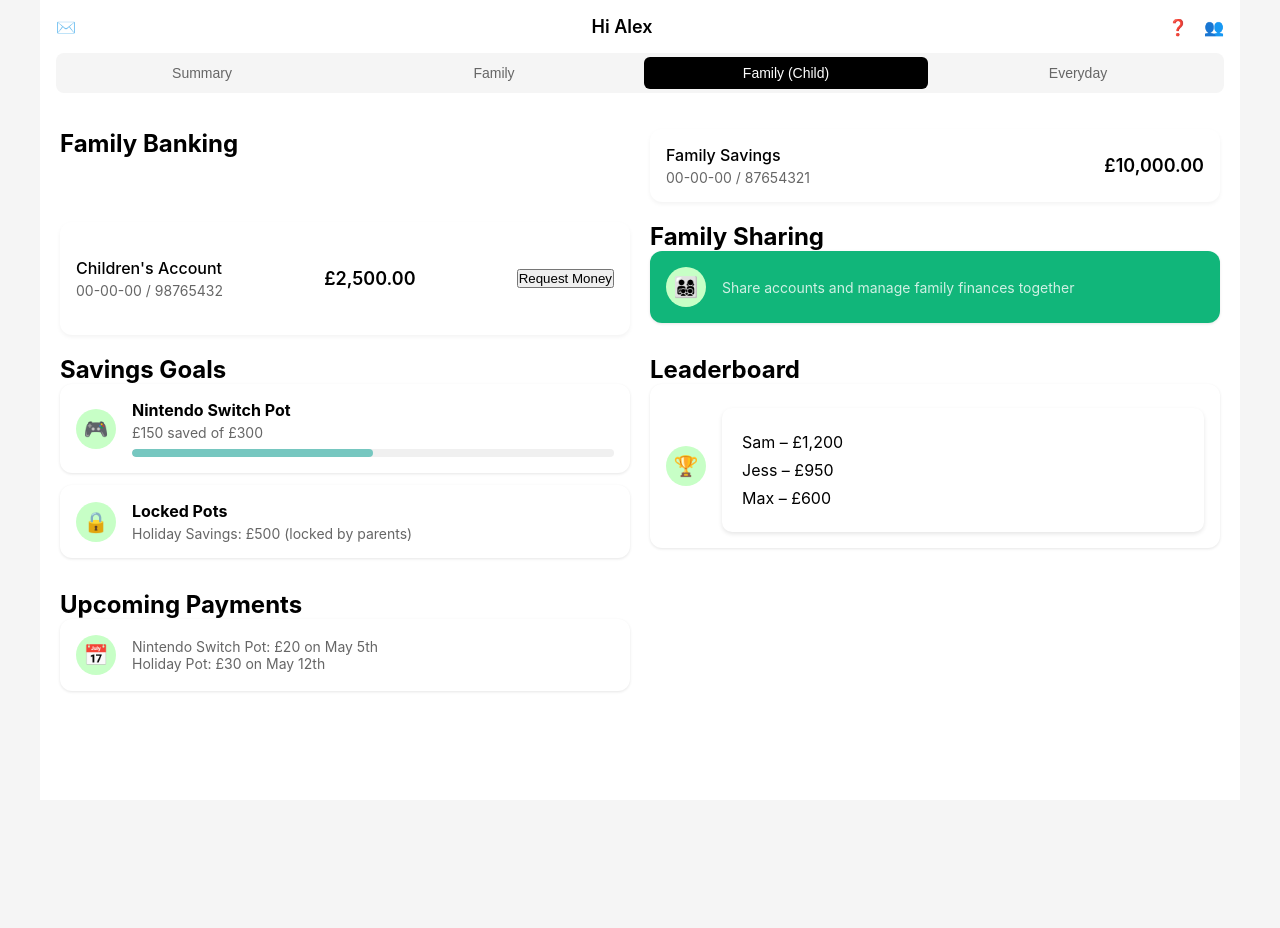
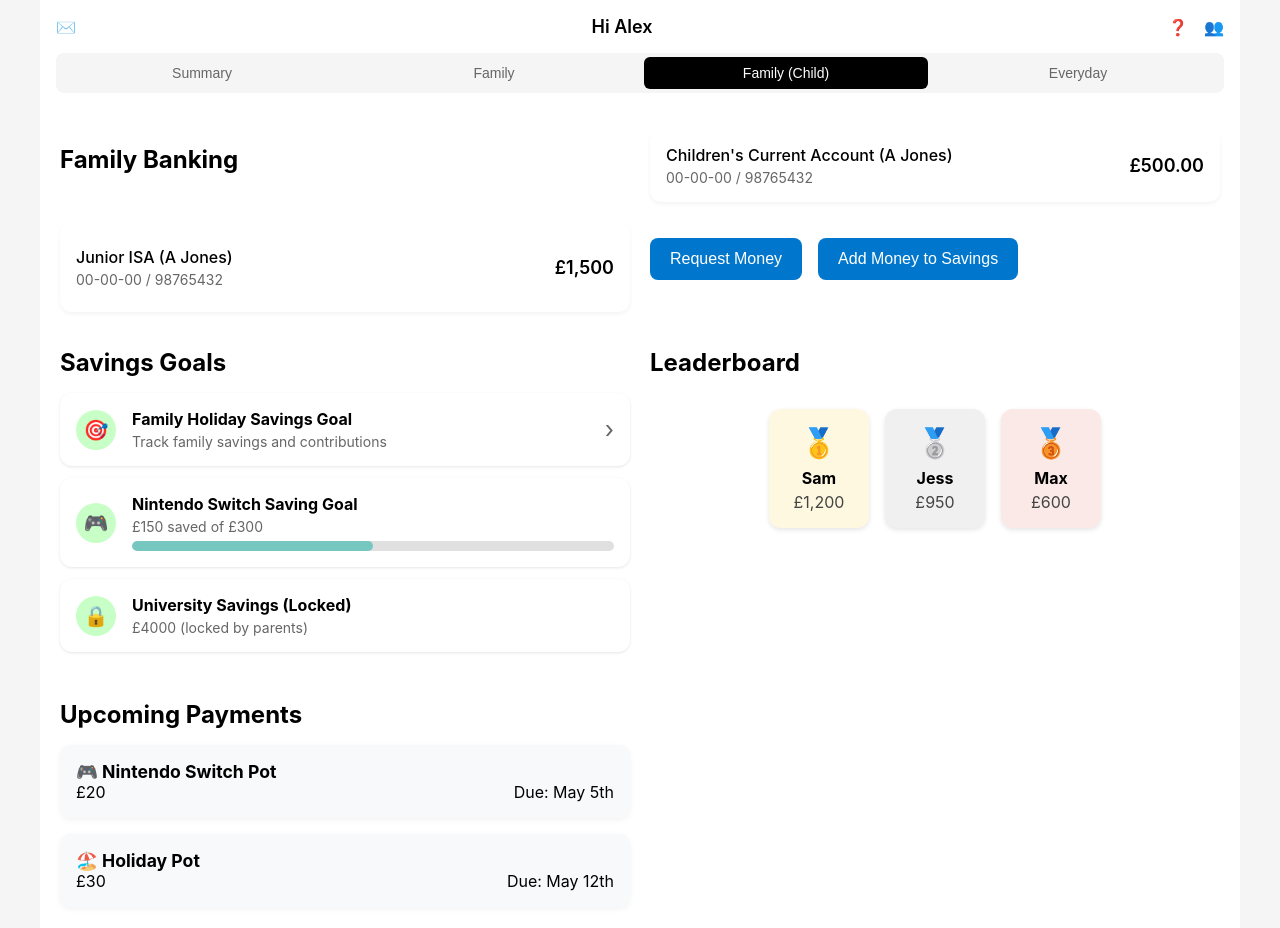
Before and after one commit to OsmanAli20/Quantum-Drift, a React (Create React App) app: page /family-child in a window 1280 px wide. Shown: the top 928 px of the page. Before the commit the page ends 800 px from the top, so only its background shows below. Built offline with nearby package versions, Linux system fonts and the light colour scheme.

Commit message:
improved child view

```diff
--- a/src/App.css
+++ b/src/App.css
@@ -43,3 +43,49 @@ nav {
   background-color: #76c7c0;
   border-radius: 5px;
 }
+
+.leaderboard-grid {
+  display: flex;
+  gap: 1rem;
+  flex-wrap: wrap;
+}
+
+.leaderboard-card {
+  background-color: #f3f4f6;
+  padding: 1rem;
+  border-radius: 12px;
+  text-align: center;
+  width: 100px;
+  box-shadow: 0 2px 5px rgba(0,0,0,0.1);
+  flex-direction: column;
+}
+
+.leaderboard-card .place-icon {
+  font-size: 1.8rem;
+}
+
+.leaderboard-card .child-name {
+  font-weight: bold;
+  margin-top: 0.5rem;
+}
+
+.leaderboard-card .child-amount {
+  color: #444;
+  margin-top: 0.25rem;
+}
+
+.gold {
+  background-color: #fff8e1;
+}
+
+.silver {
+  background-color: #f0f0f0;
+}
+
+.bronze {
+  background-color: #fbe9e7;
+}
+
+h2 {
+  padding: 1rem 0; /* 1rem top and bottom, 0 left and right */
+}
--- a/src/App.js
+++ b/src/App.js
@@ -7,6 +7,7 @@ import FamilyParent from './pages/familyParent';
 import SaveMatch from './pages/saveMatch';
 import FamilyChild from './pages/familyChild';
 import SavingGoals from './pages/savingGoals';
+import SavingsGoalsChild from './pages/savingGoalsChild';
 
 function App() {
   return (
@@ -18,6 +19,7 @@ function App() {
         <Route path="/everyday" element={<Everyday />} />
         <Route path="/save-match" element={<SaveMatch />} />
         <Route path="/saving-goals" element={<SavingGoals />} />
+        <Route path="/saving-goals-child" element={<SavingsGoalsChild />} />
       </Routes>
     </div>
   );
--- a/src/pages/familyChild.jsx
+++ b/src/pages/familyChild.jsx
@@ -26,43 +26,44 @@ function FamilyParent() {
 
       <main className="account-summary">
         <h2>Family Banking</h2>
-
         <div className="account-card">
           <div className="account-details">
-            <span className="account-name">Family Savings</span>
-            <span className="account-number">00-00-00 / 87654321</span>
+            <span className="account-name">Children's Current Account (A Jones)</span>
+            <span className="account-number">00-00-00 / 98765432</span>
           </div>
-          <span className="account-balance">£10,000.00</span>
+          <span className="account-balance">£500.00</span>
         </div>
 
         <div className="account-card">
           <div className="account-details">
-            <span className="account-name">Children's Account</span>
+            <span className="account-name">Junior ISA (A Jones)</span>
             <span className="account-number">00-00-00 / 98765432</span>
           </div>
-          <span className="account-balance">£2,500.00</span>
-          <button className="request-button">Request Money</button>
+          <span className="account-balance">£1,500</span>
         </div>
 
-        {/* Family Sharing */}
-        <section className="feature-section">
-          <h2>Family Sharing</h2>
-          <div className="space-card green-bg">
-            <div className="space-icon light-green">👨‍👩‍👧‍👦</div>
-            <div className="space-details">
-              <p>Share accounts and manage family finances together</p>
-            </div>
-          </div>
-        </section>
+        <div className="account-actions">
+          <button className="action-button">Request Money</button>
+          <button className="action-button">Add Money to Savings</button>
+        </div>
 
         <section className="feature-section">
         <h2>Savings Goals</h2>
+
+        <div className="space-card" onClick={() => navigate('/saving-goals-child')} style={{ cursor: 'pointer' }}>
+            <div className="space-icon light-green">🎯</div>
+            <div className="space-details">
+              <h3>Family Holiday Savings Goal</h3>
+              <p>Track family savings and contributions</p>
+            </div>
+            <span className="chevron">›</span>
+          </div>
 
         {/* Nintendo Switch Goal */}
         <div className="space-card">
           <div className="space-icon light-green">🎮</div>
           <div className="space-details">
-            <h3>Nintendo Switch Pot</h3>
+            <h3>Nintendo Switch Saving Goal</h3>
             <p>£150 saved of £300</p>
             <div className="progress-bar">
               <div className="progress" style={{ width: '50%' }}></div>
@@ -74,8 +75,8 @@ function FamilyParent() {
         <div className="space-card lock-card">
           <div className="space-icon light-green">🔒</div>
           <div className="space-details">
-            <h3>Locked Pots</h3>
-            <p>Holiday Savings: £500 (locked by parents)</p>
+            <h3>University Savings (Locked)</h3>
+            <p> £4000 (locked by parents)</p>
           </div>
         </div>
       </section>
@@ -83,29 +84,46 @@ function FamilyParent() {
         {/* Leaderboard */}
         <section className="feature-section">
           <h2>Leaderboard</h2>
-          <div className="space-card">
-            <div className="space-icon light-green">🏆</div>
-            <div className="space-details">
-              <ul className="leaderboard">
-                <li>Sam – £1,200</li>
-                <li>Jess – £950</li>
-                <li>Max – £600</li>
-              </ul>
+          <div className="leaderboard-grid">
+            <div className="leaderboard-card gold">
+              <div className="place-icon">🥇</div>
+              <div className="child-name">Sam</div>
+              <div className="child-amount">£1,200</div>
+            </div>
+            <div className="leaderboard-card silver">
+              <div className="place-icon">🥈</div>
+              <div className="child-name">Jess</div>
+              <div className="child-amount">£950</div>
+            </div>
+            <div className="leaderboard-card bronze">
+              <div className="place-icon">🥉</div>
+              <div className="child-name">Max</div>
+              <div className="child-amount">£600</div>
             </div>
           </div>
         </section>
 
         {/* Upcoming Payments */}
         <section className="feature-section">
-          <h2>Upcoming Payments</h2>
-          <div className="space-card">
-            <div className="space-icon light-green">📅</div>
-            <div className="space-details">
-              <p>Nintendo Switch Pot: £20 on May 5th</p>
-              <p>Holiday Pot: £30 on May 12th</p>
-            </div>
+        <h2>Upcoming Payments</h2>
+
+        <div className="payment-card">
+          <h3>🎮 Nintendo Switch Pot</h3>
+          <div className="payment-info">
+            <span className="payment-amount">£20</span>
+            <span className="payment-date">Due: May 5th</span>
           </div>
-        </section>
+        </div>
+
+        <div className="payment-card">
+          <h3>🏖️ Holiday Pot</h3>
+          <div className="payment-info">
+            <span className="payment-amount">£30</span>
+            <span className="payment-date">Due: May 12th</span>
+          </div>
+        </div>
+      </section>
+
 
 
       </main>
--- /dev/null
+++ b/src/pages/savingGoalsChild.jsx
@@ -0,0 +1,137 @@
+import React, { useState } from 'react';
+import { useNavigate } from 'react-router-dom';
+import '../styles/Home.css';
+
+function SavingGoals() {
+  const navigate = useNavigate();
+
+  // Dummy data for family members
+  const [familyMembers] = useState([
+    { id: 1, name: 'Alex', monthlySavings: 500, yearlySavings: 6000, contributions: 1200 },
+    { id: 2, name: 'Sarah', monthlySavings: 450, yearlySavings: 5400, contributions: 1000 },
+    { id: 3, name: 'James', monthlySavings: 300, yearlySavings: 3600, contributions: 800 },
+    { id: 4, name: 'Emma', monthlySavings: 400, yearlySavings: 4800, contributions: 900 },
+    { id: 5, name: 'Lucas', monthlySavings: 350, yearlySavings: 4200, contributions: 750 }
+  ]);
+
+  const [familyPot] = useState(4650); // Total contributions
+  const [selectedPeriod, setSelectedPeriod] = useState('monthly'); // 'monthly' or 'yearly'
+
+  const getSortedMembers = (period) => {
+    return [...familyMembers].sort((a, b) => b[`${period}Savings`] - a[`${period}Savings`]);
+  };
+
+  const getTopContributors = () => {
+    return [...familyMembers].sort((a, b) => b.contributions - a.contributions);
+  };
+
+  const getMedalIcon = (position) => {
+    switch(position) {
+      case 1: return '🥇';
+      case 2: return '🥈';
+      case 3: return '🥉';
+      default: return '';
+    }
+  };
+
+  return (
+    <div className="bank-app">
+      <header className="app-header">
+        <div className="header-icons">
+          <button className="back-button" onClick={() => navigate(-1)}>←</button>
+          <span className="greeting">Hi Alex</span>
+          <div className="right-icons">
+            <span className="icon">❓</span>
+            <span className="icon">👥</span>
+          </div>
+        </div>
+        <div className="tab-bar">
+          <button className="tab-button" onClick={() => navigate('/')}>Summary</button>
+          <button className="tab-button" onClick={() => navigate('/family')}>Family</button>
+          <button className="tab-button" onClick={() => navigate('/everyday')}>Everyday</button>
+        </div>
+      </header>
+
+      <main className="account-summary">
+        <h2>Family Holiday Savings Goal</h2>
+
+        <div className="account-card">
+          <div className="account-details">
+            <span className="account-name">Family Savings Pot</span>
+            <span className="account-number">Total Contributions</span>
+          </div>
+          <span className="account-balance">£{familyPot.toFixed(2)}</span>
+        </div>
+
+        <section className="spaces-section">
+          <h2>Top Contributors</h2>
+          {getTopContributors().map((member, index) => (
+            <div key={member.id} className="space-card">
+              <div className="space-icon light-green">{index + 1}</div>
+              <div className="space-details">
+                <h3>{member.name}</h3>
+                <p>Contributed: £{member.contributions.toFixed(2)}</p>
+              </div>
+              <span className="chevron">›</span>
+            </div>
+          ))}
+        </section>
+
+        <section className="spaces-section">
+          <h2>{selectedPeriod === 'monthly' ? 'Monthly' : 'Yearly'} Leaderboard</h2>
+          <div className="period-selector">
+            <button
+              className={`tab-button ${selectedPeriod === 'monthly' ? 'active' : ''}`}
+              onClick={() => setSelectedPeriod('monthly')}
+            >
+              Monthly
+            </button>
+            <button
+              className={`tab-button ${selectedPeriod === 'yearly' ? 'active' : ''}`}
+              onClick={() => setSelectedPeriod('yearly')}
+            >
+              Yearly
+            </button>
+          </div>
+          {getSortedMembers(selectedPeriod).map((member, index) => (
+            <div key={member.id} className="space-card">
+              <div className="space-icon light-green">
+                {getMedalIcon(index + 1) || (index + 1)}
+              </div>
+              <div className="space-details">
+                <h3>{member.name}</h3>
+                <p>Saved: £{member[`${selectedPeriod}Savings`].toFixed(2)}</p>
+              </div>
+              <span className="chevron">›</span>
+            </div>
+          ))}
+        </section>
+
+        <section className="spaces-section">
+          <h2>Savings Progress</h2>
+          {familyMembers.map(member => (
+            <div key={member.id} className="space-card">
+              <div className="space-icon light-green">📈</div>
+              <div className="space-details">
+                <h3>{member.name}</h3>
+                <p>{selectedPeriod === 'monthly' ? 'Monthly' : 'Yearly'} Savings: £{member[`${selectedPeriod}Savings`].toFixed(2)}</p>
+                <div className="progress-bar">
+                  <div
+                    className="progress-fill"
+                    style={{
+                      width: `${(member[`${selectedPeriod}Savings`] /
+                        Math.max(...familyMembers.map(m => m[`${selectedPeriod}Savings`])) * 100)}%`
+                    }}
+                  />
+                </div>
+              </div>
+              <span className="chevron">›</span>
+            </div>
+          ))}
+        </section>
+      </main>
+    </div>
+  );
+}
+
+export default SavingGoals;
--- a/src/styles/Home.css
+++ b/src/styles/Home.css
@@ -578,3 +578,129 @@
   border-radius: 4px;
   transition: width 0.3s ease;
 }
+
+.account-actions {
+  display: flex;
+  gap: 1rem;
+  margin-top: 1rem;
+  margin-bottom: 2rem;
+}
+
+.action-button {
+  padding: 0.75rem 1.25rem;
+  background-color: #0077cc;
+  color: white;
+  border: none;
+  border-radius: 8px;
+  font-size: 1rem;
+  cursor: pointer;
+  transition: background-color 0.2s;
+}
+
+.action-button:hover {
+  background-color: #005fa3;
+}
+
+.leaderboard {
+  margin-top: 8px;
+  list-style: none;
+  padding: 0;
+}
+
+.leaderboard li {
+  padding: 4px 0;
+}
+
+.progress-bar {
+  height: 10px;
+  background-color: #e0e0e0;
+  border-radius: 5px;
+  margin-top: 6px;
+  width: 100%;
+}
+
+.progress {
+  height: 100%;
+  background-color: #76c7c0;
+  border-radius: 5px;
+}
+
+.leaderboard-grid {
+  display: flex;
+  gap: 1rem;
+  flex-wrap: wrap;
+  justify-content: center; /* 👈 This centers the boxes horizontally */
+  margin-top: 1rem;
+}
+
+
+.leaderboard-card {
+  background-color: #f3f4f6;
+  padding: 1rem;
+  border-radius: 12px;
+  text-align: center;
+  width: 100px;
+  box-shadow: 0 2px 5px rgba(0,0,0,0.1);
+  flex-direction: column;
+}
+
+.leaderboard-card .place-icon {
+  font-size: 1.8rem;
+}
+
+.leaderboard-card .child-name {
+  font-weight: bold;
+  margin-top: 0.5rem;
+}
+
+.leaderboard-card .child-amount {
+  color: #444;
+  margin-top: 0.25rem;
+}
+
+.gold {
+  background-color: #fff8e1;
+}
+
+.silver {
+  background-color: #f0f0f0;
+}
+
+.bronze {
+  background-color: #fbe9e7;
+}
+
+h2 {
+  padding: 1rem 0; /* 1rem top and bottom, 0 left and right */
+}
+
+.payment-card {
+  background-color: #f8f9fa;
+  padding: 1rem;
+  border-radius: 10px;
+  margin-bottom: 1rem;
+  box-shadow: 0 2px 6px rgba(0,0,0,0.05);
+}
+
+.payment-card h3 {
+  margin-top: 0;
+  font-size: 1.1rem;
+}
+
+.payment-info {
+  display: flex;
+  justify-content: space-between;
+  align-items: flex-start;
+}
+
+.payment-amount,
+.payment-date {
+  display: block;
+  text-align: right;
+}
+
+.payment-info > span {
+  display: flex;
+  flex-direction: column;
+  align-items: flex-end;
+}
```
